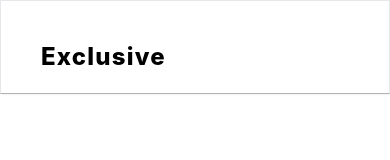
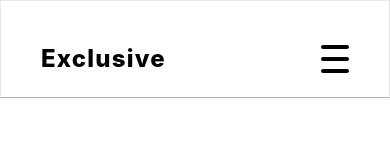
Before and after one commit to Fozan3060/Merchantra, a React (Vite) app: page / in a window 390 px wide. Shown: the top 160 px of the page. Built offline with nearby package versions, Linux system fonts and the light colour scheme.

Commit message:
feat: created mobile nav for small devices

```diff
--- a/src/components/complex/Header.tsx
+++ b/src/components/complex/Header.tsx
@@ -1,9 +1,13 @@
-import React from "react";
+import React, { useState } from "react";
 import NavigationLinks from "../compound/NavigationLinks";
 import Logo from "../compound/Logo";
 import ActionPanel from "../compound/ActionPanel";
+import MobileNavButton from "../compound/MobileNavButton";
+import MobileNav from "../compound/MobileNav";
 
 export const Header: React.FC = () => {
+  const [openMenu, setOpenMenu] = useState<boolean>(false);
+
   return (
     <>
       <div className="w-full px-10  margin-auto lg:px-[5%] xl:px-32 pt-10 pb-5 border border-b-black border-opacity-30 shadow-sm">
@@ -15,8 +19,10 @@ export const Header: React.FC = () => {
           <div className="hidden lg:flex">
             <ActionPanel />
           </div>
+          <MobileNavButton setOpenMenu={setOpenMenu} openMenu={openMenu} />
         </div>
       </div>
+      <MobileNav openMenu={openMenu} />
     </>
   );
 };
--- /dev/null
+++ b/src/components/compound/MobileNav.tsx
@@ -0,0 +1,32 @@
+import { AnimatePresence, motion } from "framer-motion";
+import React from "react";
+import ActionPanel from "./ActionPanel";
+import NavigationLinks from "./NavigationLinks";
+
+interface Props {
+  openMenu: boolean;
+}
+const MobileNav: React.FC<Props> = ({ openMenu }) => {
+  return (
+    <AnimatePresence>
+      {openMenu && (
+        <motion.div
+          initial={{ x: "100%" }}
+          animate={{ x: 0 }}
+          exit={{ x: "100%" }}
+          transition={{ duration: 0.15, type: "Tween" }}
+          className="bg-black bg-opacity-30 pt-28  lg:hidden text-center  absolute h-[30rem] top-0 left-0 right-0"
+        >
+          <div className="w-fit m-auto">
+            <NavigationLinks />
+          </div>
+          <div className="mt-5">
+            <ActionPanel />
+          </div>
+        </motion.div>
+      )}
+    </AnimatePresence>
+  );
+};
+
+export default MobileNav;
--- /dev/null
+++ b/src/components/compound/MobileNavButton.tsx
@@ -0,0 +1,39 @@
+import React from "react";
+import Button from "../shared/Button";
+
+interface Props {
+  setOpenMenu: (openMenu: boolean) => void;
+  openMenu: boolean;
+}
+
+const MobileNavButton: React.FC<Props> = ({ setOpenMenu, openMenu }) => {
+  const genericHamburgerLine = `h-1 w-7 my-1 rounded-full bg-black transition ease transform duration-300`;
+  return (
+    <div className="flex-col z-20 lg:hidden ">
+      <Button
+        onClick={() => {
+          setOpenMenu(!openMenu);
+        }}
+        description=""
+        className="flex flex-col h-fit w-fit  border-black rounded justify-center items-center group"
+        icon=""
+      >
+        <div
+          className={`${genericHamburgerLine} ${
+            openMenu ? "rotate-45 translate-y-3  " : ""
+          }`}
+        />
+        <div
+          className={`${genericHamburgerLine} ${openMenu ? "opacity-0" : " "}`}
+        />
+        <div
+          className={`${genericHamburgerLine} ${
+            openMenu ? "-rotate-45 -translate-y-3  " : " "
+          }`}
+        />
+      </Button>
+    </div>
+  );
+};
+
+export default MobileNavButton;
```
